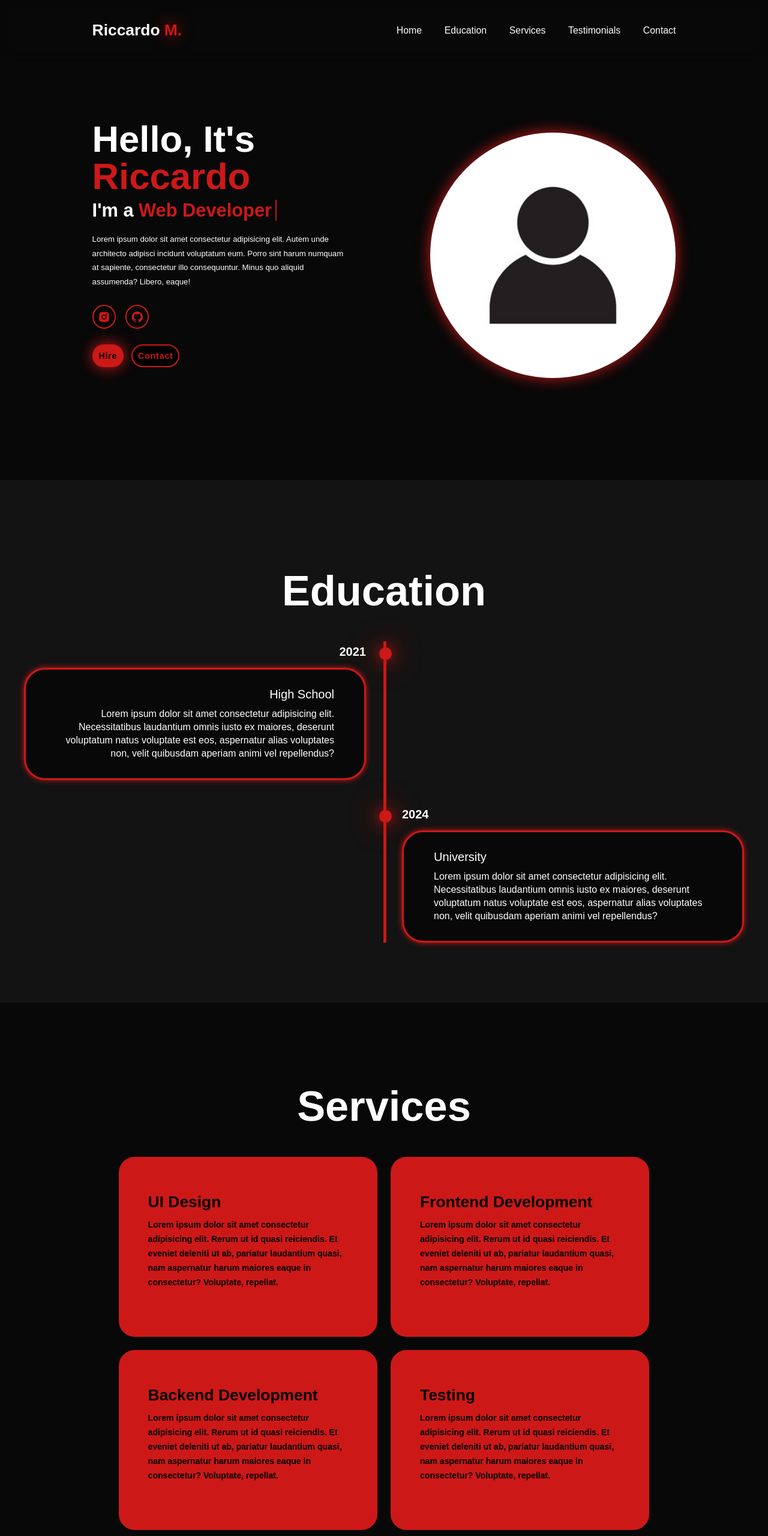
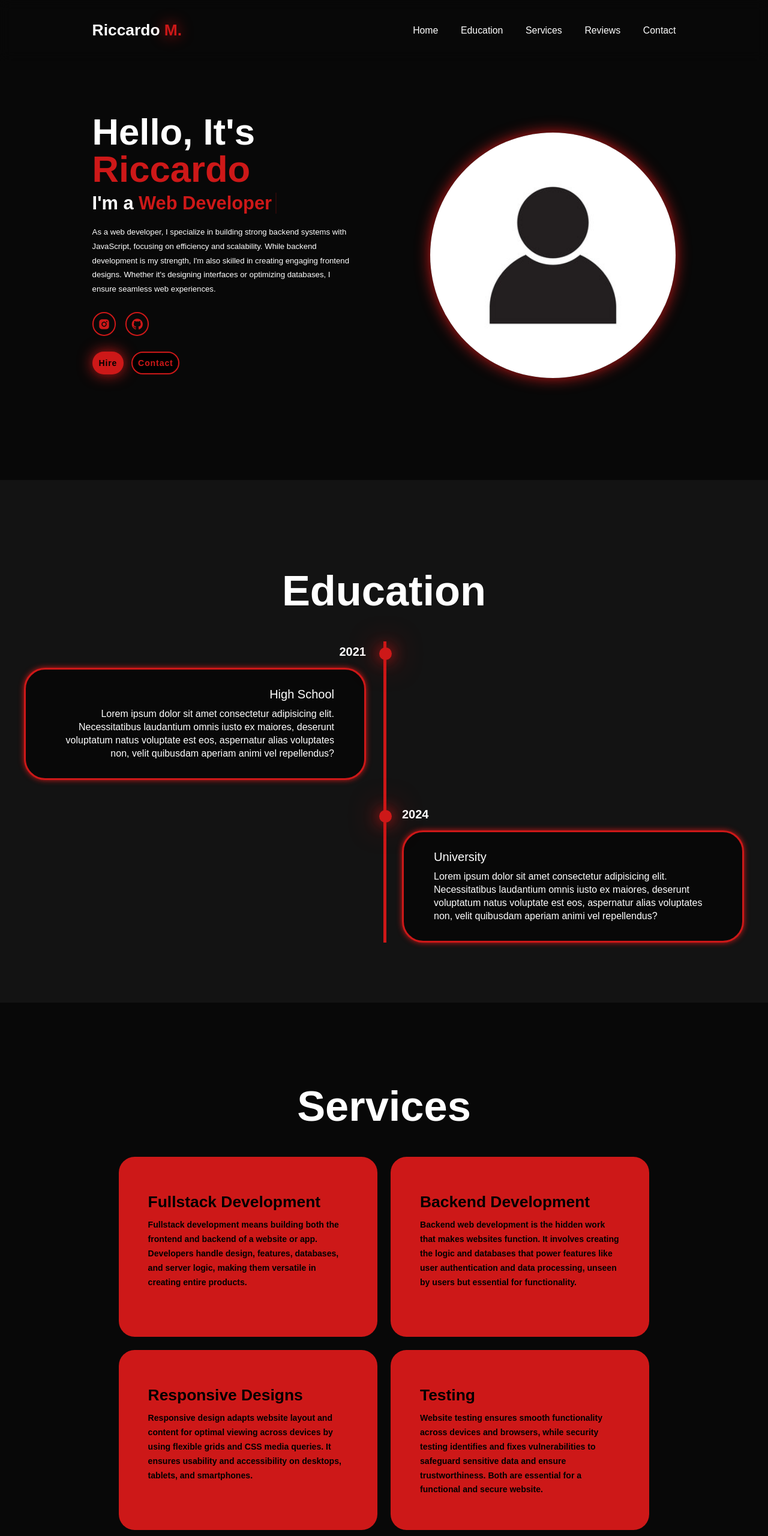
Before and after one commit to riccardomortier/riccardomortier.github.io, a plain HTML site: page index.html in a window 1280 px wide. Shown: the top 2560 px of the page at 60% size. Drawn offline with nearby package versions, Linux system fonts and the light colour scheme.

Commit message:
Update index.html

```diff
--- a/index.html
+++ b/index.html
@@ -23,7 +23,7 @@
             <a href="#home">Home</a>
             <a href="#education">Education</a>
             <a href="#services">Services</a>
-            <a href="#testimonials">Testimonials</a>
+            <a href="#reviews">Reviews</a>
             <a href="#contact">Contact</a>
         </nav>
     </header>
@@ -32,7 +32,7 @@
         <div class="home-content">
             <h1>Hello, It's <span>Riccardo</span></h1>
             <h3 class="text-animation">I'm a <span></span></h3>
-            <p>Lorem ipsum dolor sit amet consectetur adipisicing elit. Autem unde architecto adipisci incidunt voluptatum eum. Porro sint harum numquam at sapiente, consectetur illo consequuntur. Minus quo aliquid assumenda? Libero, eaque!</p>
+            <p>As a web developer, I specialize in building strong backend systems with JavaScript, focusing on efficiency and scalability. While backend development is my strength, I'm also skilled in creating engaging frontend designs. Whether it's designing interfaces or optimizing databases, I ensure seamless web experiences.</p>
 
             <div class="social-icons">
                 <a href="https://www.instagram.com/riccardo.mortier" target="_blank"><i class='bx bxl-instagram-alt' ></i></a>
@@ -77,44 +77,41 @@
         <div class="services-container">
             <div class="services-box">
                 <div class="services-info">
-                    <h4>UI Design</h4>
-                    <p>Lorem ipsum dolor sit amet consectetur adipisicing elit. Rerum ut id quasi reiciendis. Et eveniet deleniti ut ab, pariatur laudantium quasi, nam aspernatur harum maiores eaque in consectetur? Voluptate, repellat.</p>
-
-                </div>
-            </div>
-
-            <div class="services-box">
-                <div class="services-info">
-                    <h4>Frontend Development</h4>
-                    <p>Lorem ipsum dolor sit amet consectetur adipisicing elit. Rerum ut id quasi reiciendis. Et eveniet deleniti ut ab, pariatur laudantium quasi, nam aspernatur harum maiores eaque in consectetur? Voluptate, repellat.</p>
-
+                    <h4>Fullstack Development</h4>
+                    <p>Fullstack development means building both the frontend and backend of a website or app. Developers handle design, features, databases, and server logic, making them versatile in creating entire products.</p>
                 </div>
             </div>
 
             <div class="services-box">
                 <div class="services-info">
                     <h4>Backend Development</h4>
-                    <p>Lorem ipsum dolor sit amet consectetur adipisicing elit. Rerum ut id quasi reiciendis. Et eveniet deleniti ut ab, pariatur laudantium quasi, nam aspernatur harum maiores eaque in consectetur? Voluptate, repellat.</p>
+                    <p>Backend web development is the hidden work that makes websites function. It involves creating the logic and databases that power features like user authentication and data processing, unseen by users but essential for functionality.</p>
+                </div>
+            </div>
 
+            <div class="services-box">
+                <div class="services-info">
+                    <h4>Responsive Designs</h4>
+                    <p>Responsive design adapts website layout and content for optimal viewing across devices by using flexible grids and CSS media queries. It ensures usability and accessibility on desktops, tablets, and smartphones.</p>
                 </div>
             </div>
 
             <div class="services-box">
                 <div class="services-info">
                     <h4>Testing</h4>
-                    <p>Lorem ipsum dolor sit amet consectetur adipisicing elit. Rerum ut id quasi reiciendis. Et eveniet deleniti ut ab, pariatur laudantium quasi, nam aspernatur harum maiores eaque in consectetur? Voluptate, repellat.</p>
-
+                    <p>Website testing ensures smooth functionality across devices and browsers, while security testing identifies and fixes vulnerabilities to safeguard sensitive data and ensure trustworthiness. Both are essential for a functional and secure website.</p>
                 </div>
             </div>
         </div>
     </section>
 
-    <section class="testimonials" id="testimonials">
-        <div class="testimonials-box">
-            <h2 class="heading">Testimonials</h2>
+    <section class="reviews" id="reviews">
+        <div class="reviews-box">
+            <h2 class="heading">Customer <span>Reviews</span></h2>
 
-            <div class="wrapper">
-                <div class="testimonial-item">
+            <div class="slider-container">
+                <div class="slider">
+                    <div class="review-item">
                         <img src="img/image.jpg" alt="">
                         <h2>Person 1</h2>
                         <div class="rating">
@@ -127,7 +124,7 @@
                         <p>Lorem ipsum dolor sit amet consectetur adipisicing elit. Recusandae facilis aut animi delectus cumque culpa hic voluptatum optio aspernatur molestiae, porro eaque, praesentium, nihil quis. Expedita praesentium odio sint at?</p>
                     </div>
 
-                <div class="testimonial-item">
+                    <div class="review-item">
                         <img src="img/image.jpg" alt="">
                         <h2>Person 2</h2>
                         <div class="rating">
@@ -140,7 +137,7 @@
                         <p>Lorem ipsum dolor sit amet consectetur adipisicing elit. Recusandae facilis aut animi delectus cumque culpa hic voluptatum optio aspernatur molestiae, porro eaque, praesentium, nihil quis. Expedita praesentium odio sint at?</p>
                     </div>
 
-                <div class="testimonial-item">
+                    <div class="review-item">
                         <img src="img/image.jpg" alt="">
                         <h2>Person 3</h2>
                         <div class="rating">
@@ -151,6 +148,48 @@
                             <i class='bx bxs-star' id="star"></i>
                         </div>
                         <p>Lorem ipsum dolor sit amet consectetur adipisicing elit. Recusandae facilis aut animi delectus cumque culpa hic voluptatum optio aspernatur molestiae, porro eaque, praesentium, nihil quis. Expedita praesentium odio sint at?</p>
+                    </div>
+
+                    <!-- <div class="review-item">
+                        <img src="img/image.jpg" alt="">
+                        <h2>Person 4</h2>
+                        <div class="rating">
+                            <i class='bx bxs-star' id="star"></i>
+                            <i class='bx bxs-star' id="star"></i>
+                            <i class='bx bxs-star' id="star"></i>
+                            <i class='bx bxs-star' id="star"></i>
+                            <i class='bx bxs-star' id="star"></i>
+                        </div>
+                        <p>Lorem ipsum dolor sit amet consectetur adipisicing elit. Recusandae facilis aut animi delectus cumque culpa hic voluptatum optio aspernatur molestiae, porro eaque, praesentium, nihil quis. Expedita praesentium odio sint at?</p>
+                    </div>
+
+                    <div class="review-item">
+                        <img src="img/image.jpg" alt="">
+                        <h2>Person 5</h2>
+                        <div class="rating">
+                            <i class='bx bxs-star' id="star"></i>
+                            <i class='bx bxs-star' id="star"></i>
+                            <i class='bx bxs-star' id="star"></i>
+                            <i class='bx bxs-star' id="star"></i>
+                            <i class='bx bxs-star' id="star"></i>
+                        </div>
+                        <p>Lorem ipsum dolor sit amet consectetur adipisicing elit. Recusandae facilis aut animi delectus cumque culpa hic voluptatum optio aspernatur molestiae, porro eaque, praesentium, nihil quis. Expedita praesentium odio sint at?</p>
+                    </div>
+
+                    <div class="review-item">
+                        <img src="img/image.jpg" alt="">
+                        <h2>Person 6</h2>
+                        <div class="rating">
+                            <i class='bx bxs-star' id="star"></i>
+                            <i class='bx bxs-star' id="star"></i>
+                            <i class='bx bxs-star' id="star"></i>
+                            <i class='bx bxs-star' id="star"></i>
+                            <i class='bx bxs-star' id="star"></i>
+                        </div>
+                        <p>Lorem ipsum dolor sit amet consectetur adipisicing elit. Recusandae facilis aut animi delectus cumque culpa hic voluptatum optio aspernatur molestiae, porro eaque, praesentium, nihil quis. Expedita praesentium odio sint at?</p>
+                    </div> -->
+                    <!-- <button id="prev"><i class='bx bxs-left-arrow'></i></button>
+                    <button id="next"><i class='bx bxs-right-arrow' ></i></button> -->
                 </div>
             </div>
         </div>
@@ -195,10 +234,10 @@
                 <a href="#">About Me</a>
             </li>
             <li>
-                <a href="#contact">Contact</a>
+                <a href="#reviews">Reviews</a>
             </li>
             <li>
-                <a href="#testimonials">Testimonials</a>
+                <a href="#contact">Contact</a>
             </li>
         </ul>
 
@@ -207,6 +246,9 @@
         </p>
     </footer>
 
+    <!-- Swiper JS -->
+    <!-- <script src="js/swiper-bundle.min.js"></script> -->
+
     <script src="script.js"></script>
 </body>
 </html>
```
Lines whose indentation alone changed are shown as unchanged.
